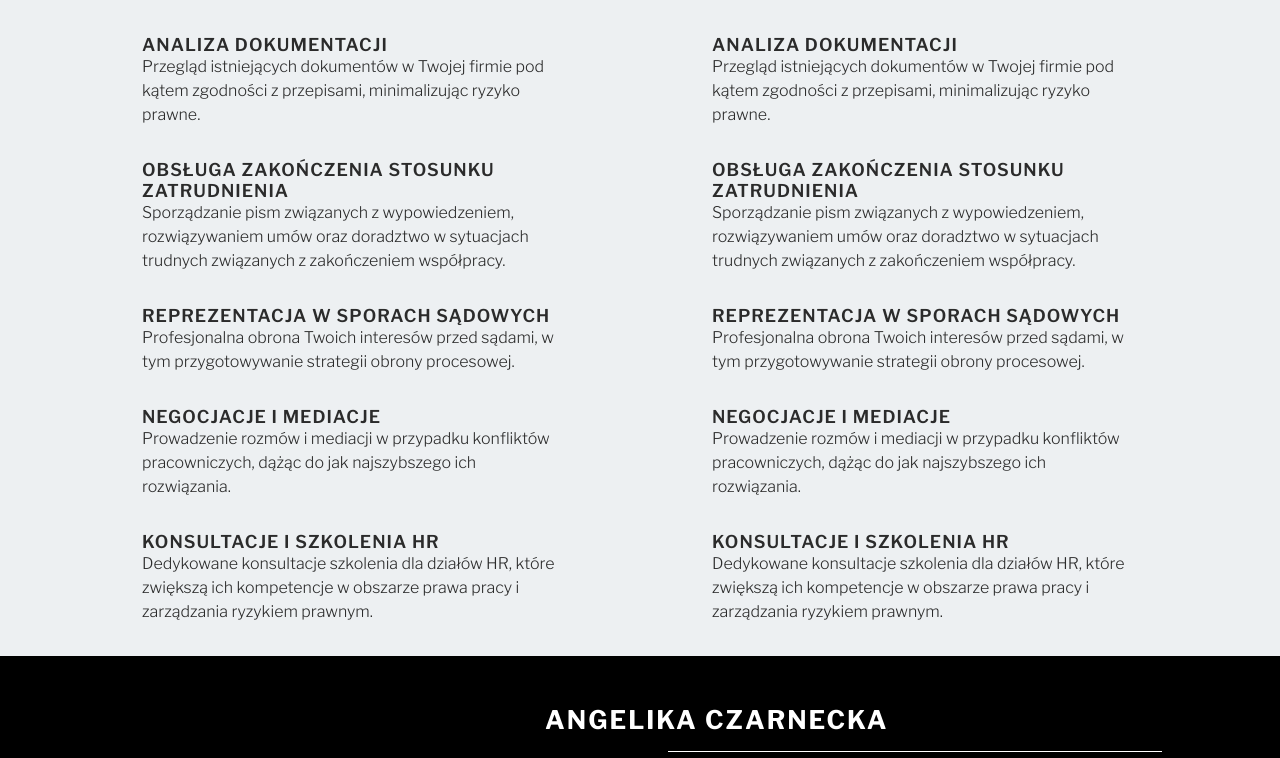
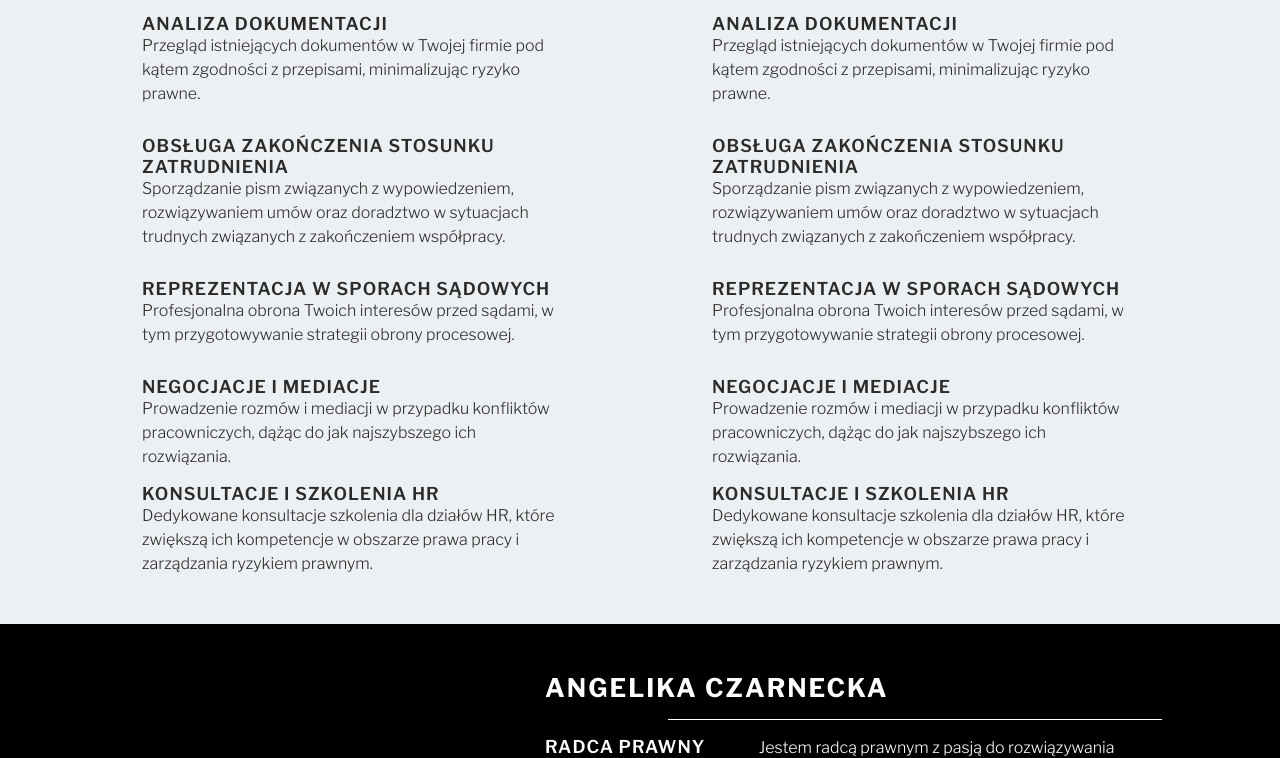
Before and after one commit to simonalorenc/legalny-hr, an Angular app: page / in a window 1280 px wide. Shown: the part 1095-1853 px from the top of the page. Built offline with nearby package versions, Linux system fonts and the light colour scheme.

Commit message:
Refactor

```diff
--- a/src/app/about-me/about-me.component.html
+++ b/src/app/about-me/about-me.component.html
@@ -1,17 +1,17 @@
  <div class="container-fluid g-0">
   <div class="container g-0">
     <div class="row g-0 pt-5 px-5 px-lg-0 d-flex justify-content-center justify-content-lg-between">
-      <div class="col-lg-5 col-10 d-flex justify-content-center align-items-end">
+      <div class="col-lg-5 col-7 d-flex justify-content-center align-items-end">
         <img src="about-me/portrait.webp" class="portrait" alt="portrait">
       </div>
-      <div class="col-lg-7 col-md-12 py-5 pt-md-0 pe-0 pe-sm-5">
+      <div class="col-lg-7 col-md-12 pb-5 pt-md-0 pe-0 pe-sm-5">
         <div class="title pb-3">Angelika Czarnecka</div>
         <div class="d-flex justify-content-end">
           <div class="line"></div>
         </div>
         <div class="row d-flex pt-3">
           <div class="col-4">
-            <div class="pt-3 subtitle">Radca prawny <br> mediator</div>
+            <div class="subtitle">Radca prawny <br> mediator</div>
           </div>
           <div class="col col-md-8 caption">
             Jestem radcą prawnym z pasją do rozwiązywania najtrudniejszych wyzwań prawnych związanych z zatrudnieniem. Z moim wsparciem prawnym Twoja firma może działać pewnie, a każdy pracownik poczuć się bezpiecznie. <br><br>Moje doświadczenie obejmuje zarówno doradztwo prawne, jak i reprezentację w skomplikowanych sporach sądowych, gdzie zawsze dążę do ochrony interesów moich klientów. Wierzę, że solidna obrona praw pracodawców i pracowników to klucz do budowania
--- a/src/app/about-me/about-me.component.scss
+++ b/src/app/about-me/about-me.component.scss
@@ -12,9 +12,3 @@
     border-top: white 0.5px solid;
     width: 80%;
 }
-
-@media (max-width: 992px) {
-  .portrait {
-    width: 60%;
-  }
-}
--- a/src/app/offer/offer.component.html
+++ b/src/app/offer/offer.component.html
@@ -1,11 +1,11 @@
 <div class="container-fluid g-0">
   <div class="container g-0">
-    <div class="row py-3 g-0">
+    <div class="row py-5 g-0">
       <div class="col-lg-6 col-12 offer-container">
         <div class="title-large pb-1">Strefa pracodawcy</div>
         <div>
           @for (offer of employerOffers; track offer) {
-          <div class="py-3">
+          <div class="offer-item">
             <div class="subtitle">{{ offer.title }}</div>
             <div class="caption">{{ offer.text }}</div>
           </div>
@@ -16,7 +16,7 @@
         <div class="title-large pb-1">Strefa pracownika</div>
         <div>
           @for (offer of employerOffers; track offer) {
-          <div class="py-3">
+          <div class="offer-item">
             <div class="subtitle">{{ offer.title }}</div>
             <div class="caption">{{ offer.text }}</div>
           </div>
--- a/src/app/offer/offer.component.scss
+++ b/src/app/offer/offer.component.scss
@@ -11,5 +11,13 @@
 }
 
 .offer-container {
-  padding: 3em 4.5em 0 4.5em;
+  padding: 0 4.5em 0 4.5em;
 }
+
+.offer-item {
+  padding: 0.9rem 0;
+}
+
+.offer-item:last-child {
+  padding: 0;
+}
```
